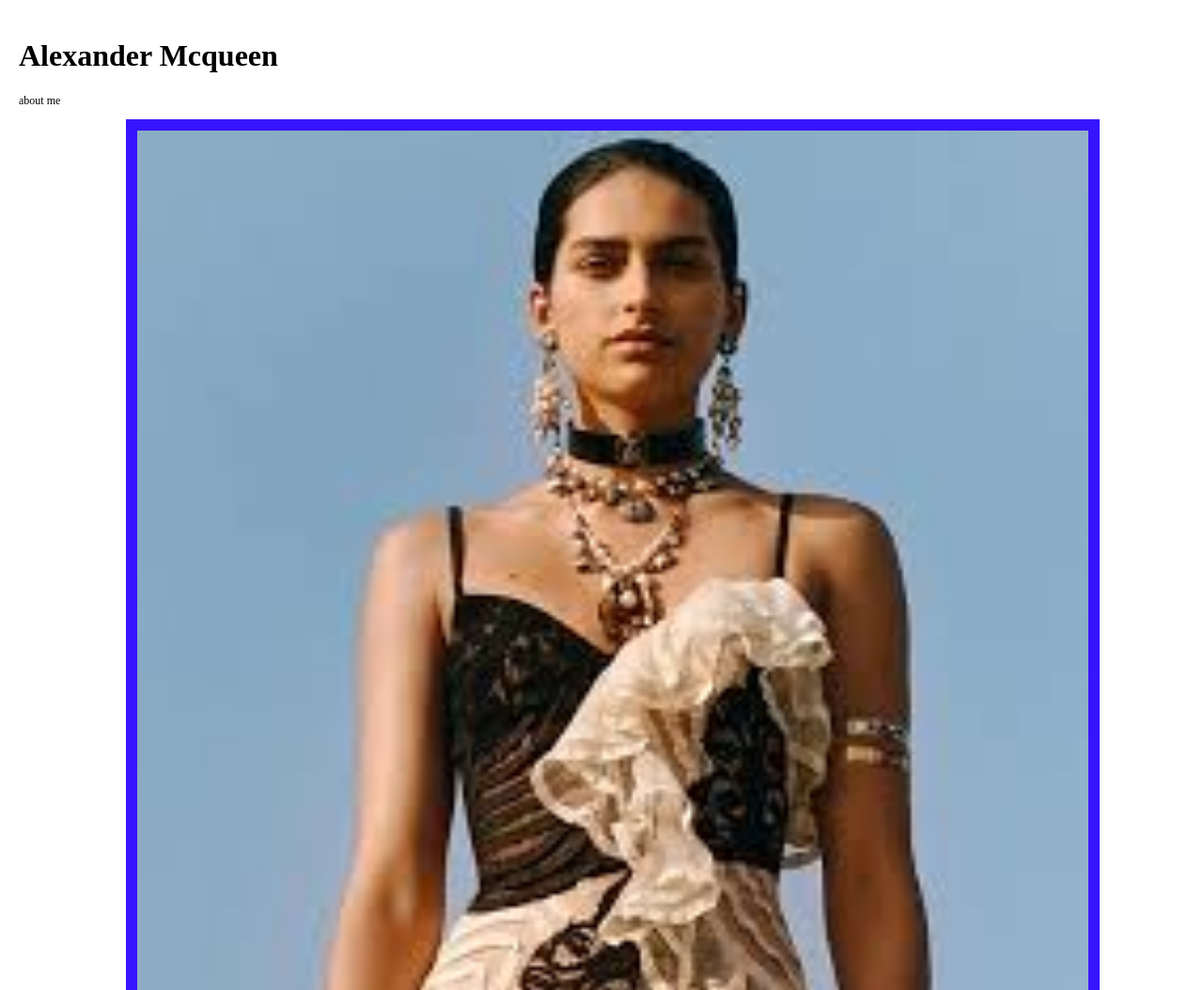
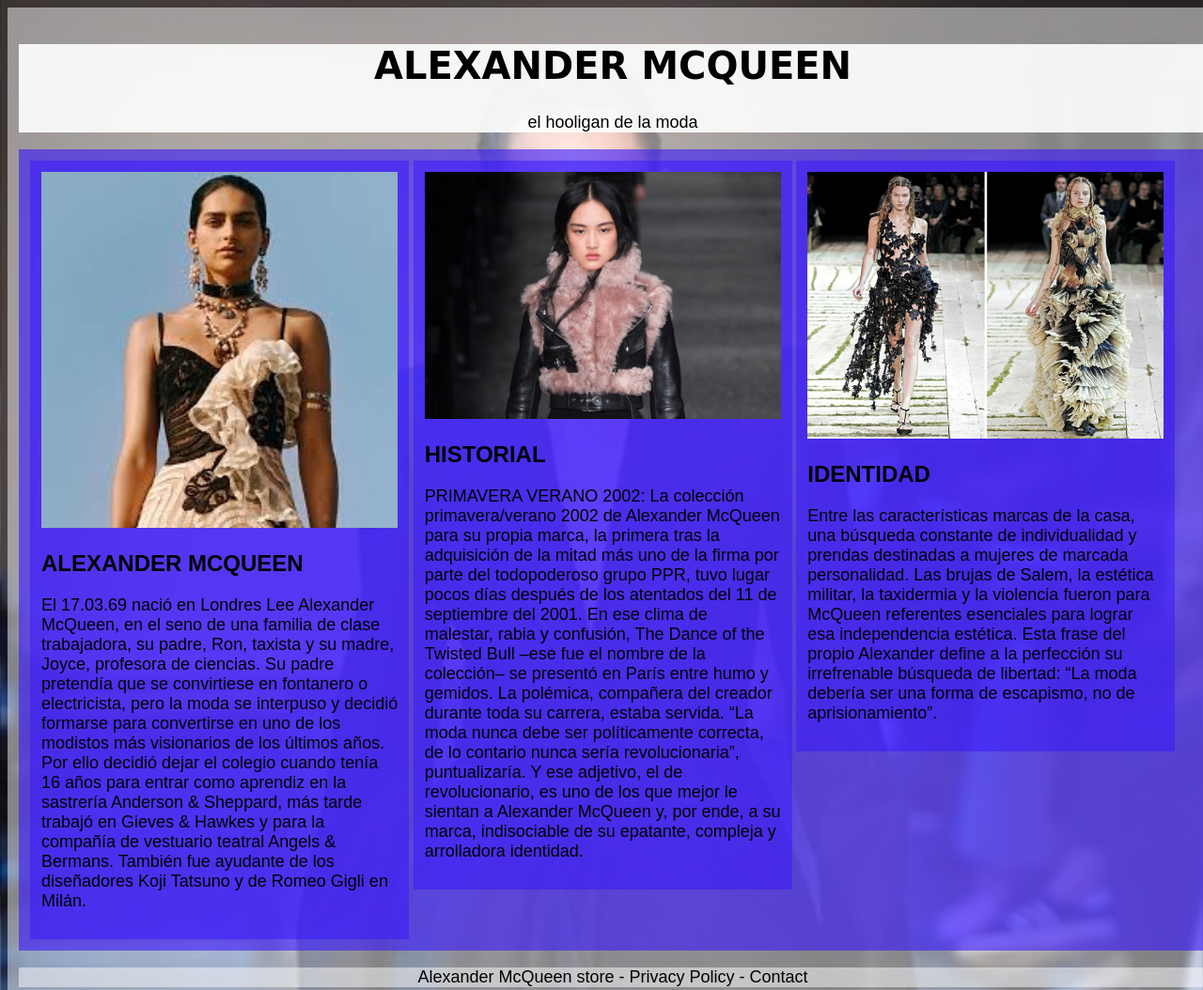
Before and after one commit to paulinaocue/ej1, a plain HTML site: page index.html in a window 1280 px wide. Shown: the top 1054 px of the page at 94% size. Drawn offline with Linux system fonts and the light colour scheme.

Commit message:
header y footer

```diff
--- a/index.html
+++ b/index.html
@@ -3,36 +3,43 @@
 <head>
 	<meta charset="utf-8">
 	<title>Alexander Mcqueen</title>
-	<link rel="stylesheet" type="text/css" href="
-	style.css">
+	<link rel="stylesheet" type="text/css" href="style.css">
 	<link href="https://fonts.googleapis.com/
 	css?family=Abril+Fatface|Quicksand&display=swap" rel="
 	stylesheet">
 </head>
 <body>
 	<div id="home">
-		<h1>Alexander Mcqueen</h1>
-		<p class="tagline">about me</p>
+		<header>
+		<h1>ALEXANDER MCQUEEN</h1>
+		<p class="tagline">el hooligan de la moda</p>
+	</header>
 		<section id="favorites">
 			<article id= "collections">
 				<a href="https://www.vogue.com/fashion-shows/spring-2020-ready-to-wear/alexander-mcqueen" target="_blank">
 				<img src="amcqueen1.jpg">
+			</a>
 				<h2>ALEXANDER MCQUEEN</h2>
-				<p>El 17 marzo de 1969 nació en Londres Lee Alexander McQueen, para sus amigos simplemente Lee, siendo el pequeño de seis hermanos. Alexander nació en el seno de una familia de clase trabajadora, su padre, Ron, era un taxista y su madre, Joyce, profesora de ciencias. El padre de McQueen pretendía que su hijo se convirtiese en fontanero o electricista, pero la moda se interpuso y Alexander decidió formarse para convertirse en uno de los modistos más visionarios de los últimos años. Alexander siempre se vio atraído por la moda, por ello decidió dejar el colegio cuando tenía 16 años para entrar como aprendiz en la sastrería Anderson & Sheppard, más tarde trabajó en Gieves & Hawkes y para la compañía de vestuario teatral Angels & Bermans. También fue ayudante de los diseñadores Koji Tatsuno y de Romeo Gigli en Milán.</p>
+				<p>El 17.03.69 nació en Londres Lee Alexander McQueen, en el seno de una familia de clase trabajadora, su padre, Ron, taxista y su madre, Joyce, profesora de ciencias. Su padre pretendía que se convirtiese en fontanero o electricista, pero la moda se interpuso y decidió formarse para convertirse en uno de los modistos más visionarios de los últimos años. Por ello decidió dejar el colegio cuando tenía 16 años para entrar como aprendiz en la sastrería Anderson & Sheppard, más tarde trabajó en Gieves & Hawkes y para la compañía de vestuario teatral Angels & Bermans. También fue ayudante de los diseñadores Koji Tatsuno y de Romeo Gigli en Milán.</p>
 			</article>
 			<article id="collections">
 				<a href="https://www.playgroundmag.net/cultura/alexander-mcqueen-el-disenador-que-convirtio-sus-traumas-en-arte-sobre-la-pasarela_29824411.html" target="_blank">
 				<img src="amcqueen2.jpg">
+			</a>
 				<h2>HISTORIAL</h2>
 				<p>PRIMAVERA VERANO 2002: La colección primavera/verano 2002 de Alexander McQueen para su propia marca, la primera tras la adquisición de la mitad más uno de la firma por parte del todopoderoso grupo PPR, tuvo lugar pocos días después de los atentados del 11 de septiembre del 2001. En ese clima de malestar, rabia y confusión, The Dance of the Twisted Bull –ese fue el nombre de la colección– se presentó en París entre humo y gemidos. La polémica, compañera del creador durante toda su carrera, estaba servida. “La moda nunca debe ser políticamente correcta, de lo contario nunca sería revolucionaria”, puntualizaría. Y ese adjetivo, el de revolucionario, es uno de los que mejor le sientan a Alexander McQueen y, por ende, a su marca, indisociable de su epatante, compleja y arrolladora identidad.</p>
 			</article>
 			<article id="collections">
 				<a href="https://ldnfashion.com/features/top-10-alexander-mcqueen-dresses/" target="_blank">
 				<img src="amcqueen3.jpg">
+			</a>
 				<h2>IDENTIDAD</h2>
 				<p>Entre las características marcas de la casa, una búsqueda constante de individualidad y prendas destinadas a mujeres de marcada personalidad. Las brujas de Salem, la estética militar, la taxidermia y la violencia fueron para McQueen referentes esenciales para lograr esa independencia estética. Esta frase del propio Alexander define a la perfección su irrefrenable búsqueda de libertad: “La moda debería ser una forma de escapismo, no de aprisionamiento”.</p>
 			</article>
 		</section>
+		<footer>
+			<p>Alexander McQueen store - Privacy Policy - Contact</p>
+		</footer>
 
 	</div>
 </body>
--- a/style.css
+++ b/style.css
@@ -1,32 +1,32 @@
 body{
-	background: url(amcqueen4.jpg)no-repeat center center fixed;
+	background: url(amcqueen4.jpeg) no-repeat center center fixed;
 	background-size: cover;
-	font-family: font-family: 'Abril Fatface', cursive;
-	font-family: font-family: 'Quicksand', sans-serif;
+	font-family: 'Abril Fatface', cursive;
+	font-family: 'Quicksand', sans-serif;
 
 }
 
 #home{
 	width: 100%;
-	height: 100%;
+	height: auto;
 	margin: 0 auto;
 	padding: 12px;
-	background: rgba(255,255,255,9);
+	background: rgba(250,250,250,.5);
+
 }
-
+#favorites{
+width: 100%;
+	height: 100%;
+	padding: 12px;
+	background: rgba(55,20,255,.60);
+}
 #collections{
-width: 80%;
-	height: 1000%;
-	margin: 0 auto;
+	display: inline-block;
+	vertical-align: top;
+width: 30%;
+	height: 100%;
 	padding: 12px;
-	background: rgba(55,20,255,15);
-}
-article{
-width: 30%;
-	height: 1000%;
-	margin: 0 auto;
-	padding: 12px;
-	background: rgba(55,20,255,15);
+	background: rgba(55,20,255,.5);
 }
 img{
 	width: 100%;
@@ -34,19 +34,41 @@
 }
 
 .tagline{
+}
 
 }
 
 h2{
-	font-family: font-family: 'Abril Fatface', cursive;
-	font-size: 24px;
+	font-family: 'Abril Fatface', cursive;
+	text-align: center;
+	font-size: 20px;
 	font-weight: bold;
 }
 
 h1{
-	font-family: font-family: 'Abril Fatface', cursive;
+	font-family: 'Abril Fatface', cursive;
+	text-align: center;
+	font-size: 40px;
 }
 p{
-	font-family: font-family: 'Quicksand', sans-serif;
-	font-size: 12px;
+	font-family: 'Quicksand', sans-serif;
+	font-size: 18px;
 }
+
+header{
+	background: rgba(255, 255,255,.9);
+	text-align: center;
+	width: 100%
+
+}
+
+footer{
+background: rgba(255,255,255,.5);
+text-align: center;
+width: 100%
+}
+
+header p, footer p{
+color: #000;
+text-align: center;
+}
```
